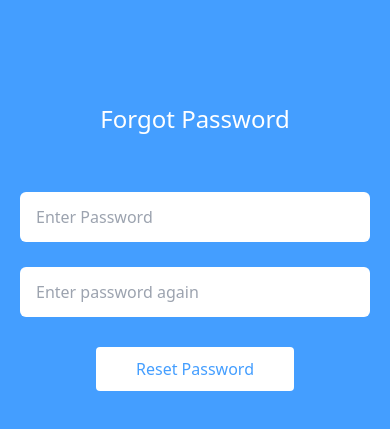
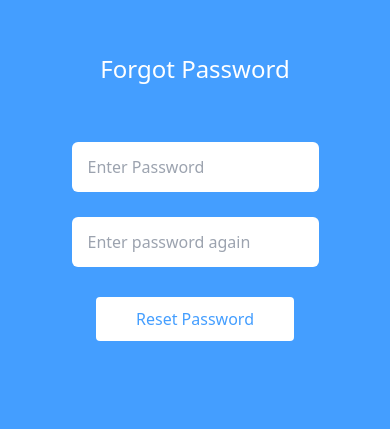
Before and after one commit to ayushkamboj7/tran-sample-pages, a Next.js app: page /verify/forgotPassword in a window 390 px wide. Shown: the part 219-648 px from the top of the page. Built offline with nearby package versions, Linux system fonts and the light colour scheme.

Commit message:
Responsiveness to forgot page added

```diff
--- a/pages/forgotPassword.tsx
+++ b/pages/forgotPassword.tsx
@@ -33,17 +33,17 @@ export default function ForgotPassword() {
   const router = useRouter();
   return (
     <section className=" flex justify-center flex-col items-center bg-[#449eff] h-screen">
-      <div className=" mt-[100px] flex flex-col items-center">
+      <div className="flex flex-col items-center">
         <h2 className="text-[#fff] text-[1.5rem]  text-center">
           Forgot Password
         </h2>
       </div>
       <form
         onSubmit={(event) => formSubmitted(event, router.query.token)}
-        className="mt-[30px] mb-[15px]"
+        className="mt-[30px] mb-[15px] min-w-[30%]"
       >
         <input
-          className="block w-[350px] h-[50px] outline-none my-[25px] pl-4 rounded-md"
+          className="block w-full h-[50px] outline-none my-[25px] pl-4 rounded-md"
           type="password"
           placeholder="Enter Password"
           required
@@ -51,14 +51,14 @@ export default function ForgotPassword() {
         />
 
         <input
-          className="block w-[350px] h-[50px] outline-none my-[25px] pl-4 rounded-md"
+          className="block w-full h-[50px] outline-none my-[25px] pl-4 rounded-md"
           type="password"
           placeholder="Enter password again "
           required
           name="password-again"
         />
 
-        <button className="block bg-[#fff] text-[#449eff] px-[40px] py-[10px] mt-[30px] rounded mx-auto">
+        <button className="block my-0 mx-auto bg-[#fff] text-[#449eff] px-[40px] py-[10px] mt-[30px] rounded mx-auto">
           Reset Password
         </button>
       </form>
```
